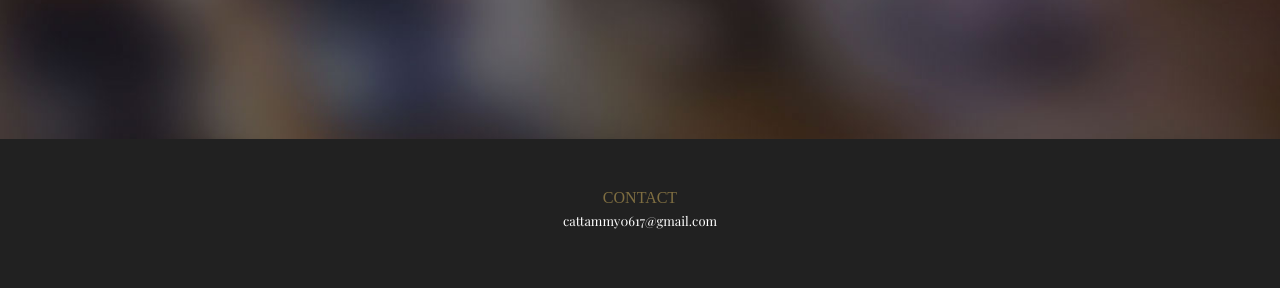
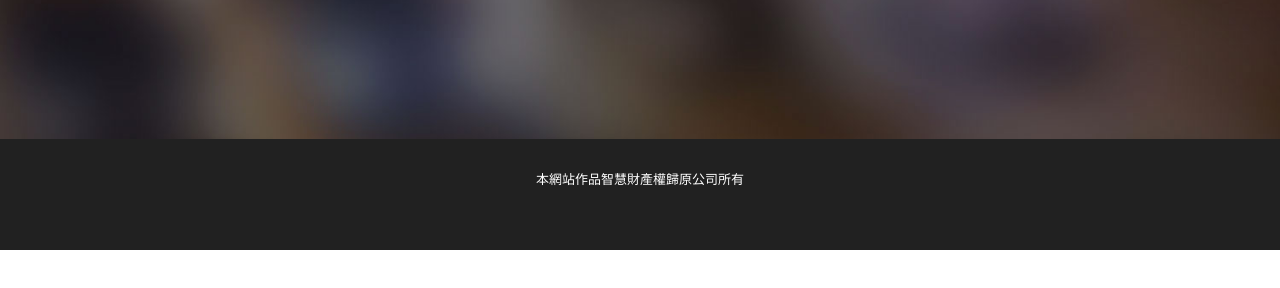
Before and after one commit to cattammy/cattammy.github.io, a plain HTML site: page brand.html in a window 1280 px wide. Shown: the part 4224-4512 px from the top of the page. After the commit the page ends 4474 px from the top, so only its background shows below. Drawn offline with nearby package versions, Linux system fonts and the light colour scheme; files whose address does not match are found by name.

Commit message:
<p>本網站作品智慧財產權歸原公司所有</p>

```diff
--- a/brand.html
+++ b/brand.html
@@ -225,8 +225,7 @@
           <div class="row">
             <div class="col-md-12">
               <div class="aligncenter wow fadeInUp" data-wow-delay="0.2s">
-                <h4 class="title-big">CONTACT</h4>
-                <p>cattammy0617@gmail.com</p>
+                <p>本網站作品智慧財產權歸原公司所有</p>
               </div>
             </div>
           </div>
```
Also changed, not shown: book.html (+1 -2 lines), edu.html (+2 -2 lines), movie.html (+1 -2 lines), photo.html (+1 -2 lines).
